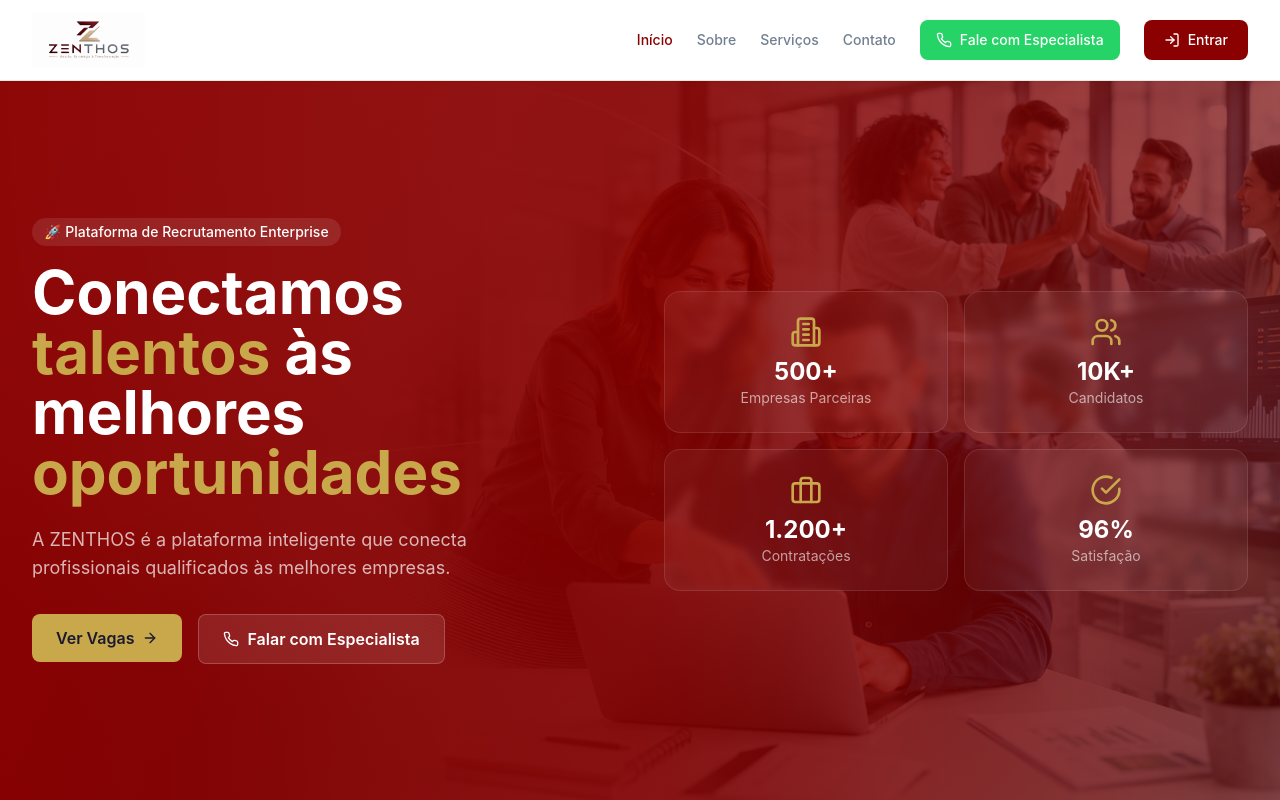
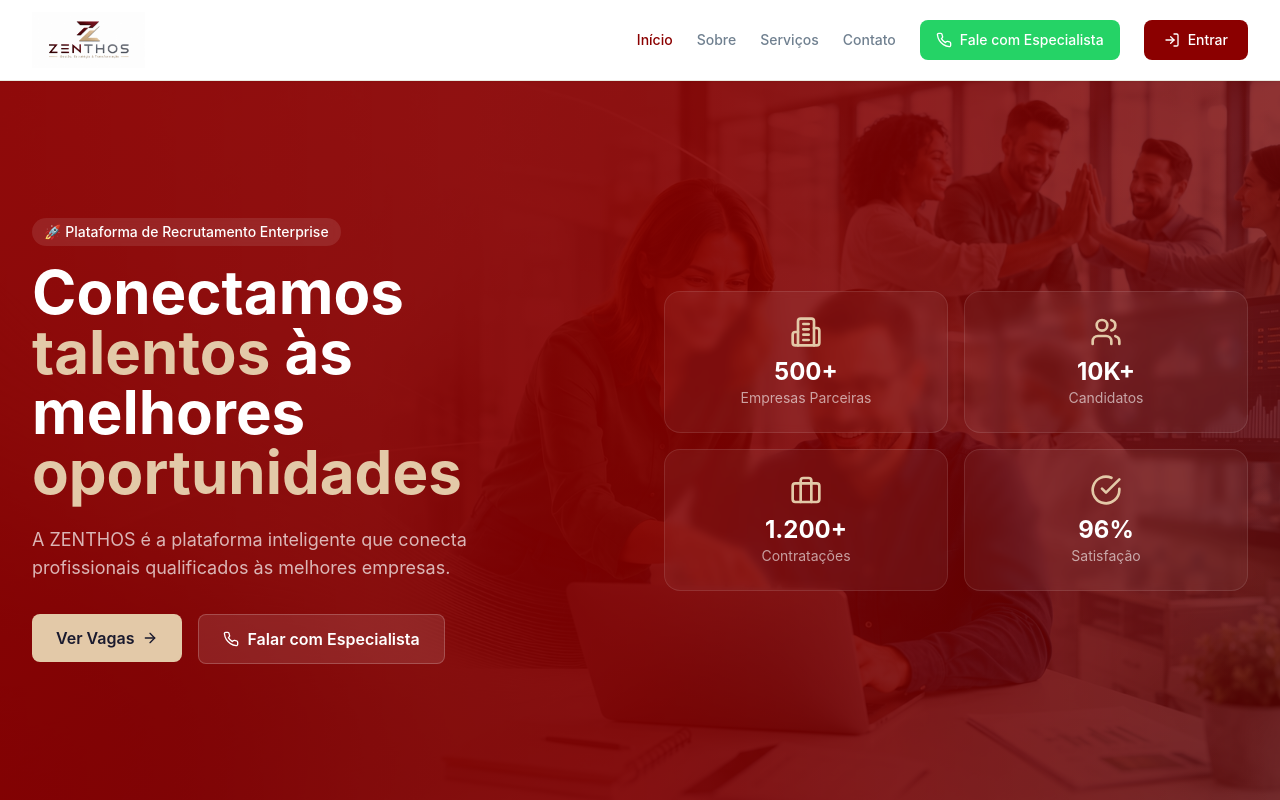
Before and after one commit to trivoroficial/consult_recruit, a Next.js app: page / in a window 1280 px wide. Shown: the top 800 px of the page. Built offline with nearby package versions, Linux system fonts and the light colour scheme.

Commit message:
Update Hero.tsx

```diff
--- a/src/components/home/Hero.tsx
+++ b/src/components/home/Hero.tsx
@@ -10,14 +10,14 @@ const whatsappUrl = `https://wa.me/${whatsappNumber}?text=${encodeURIComponent("
 export function Hero() {
   return (
     <section className="relative bg-gradient-to-br from-[#8B0000] to-[#5C0000] text-white overflow-hidden min-h-[90vh] flex items-center">
-      {/* IMAGEM DE FUNDO */}
+      {/* IMAGEM DE FUNDO COM TRANSPARÊNCIA */}
       <div className="absolute inset-0">
         <img
           src="/recrutamento.png"
           alt="ZENTHOS"
-          className="w-full h-full object-cover opacity-30"
+          className="w-full h-full object-cover opacity-20"
         />
-        <div className="absolute inset-0 bg-gradient-to-r from-[#8B0000]/90 via-[#8B0000]/70 to-transparent"></div>
+        <div className="absolute inset-0 bg-gradient-to-r from-[#8B0000]/80 via-[#8B0000]/60 to-transparent"></div>
       </div>
 
       <div className="relative max-w-7xl mx-auto px-4 sm:px-6 lg:px-8 py-20 lg:py-28 w-full z-10">
@@ -30,15 +30,15 @@ export function Hero() {
             </div>
             <h1 className="text-4xl md:text-5xl lg:text-6xl font-bold leading-tight">
               Conectamos <br />
-              <span className="text-[#C9A84C]">talentos</span> às <br />
-              melhores <span className="text-[#C9A84C]">oportunidades</span>
+              <span className="text-[#E3C9A8]">talentos</span> às <br />
+              melhores <span className="text-[#E3C9A8]">oportunidades</span>
             </h1>
             <p className="text-lg text-white/70 mt-6 max-w-lg">
               A ZENTHOS é a plataforma inteligente que conecta profissionais qualificados às melhores empresas.
             </p>
             <div className="flex flex-wrap gap-4 mt-8">
               <Link href="/login">
-                <button className="px-6 py-3 bg-[#C9A84C] hover:bg-[#B8973A] text-[#1A1A2E] font-semibold rounded-lg transition flex items-center gap-2">
+                <button className="px-6 py-3 bg-[#E3C9A8] hover:bg-[#C9A84C] text-[#1A1A2E] font-semibold rounded-lg transition flex items-center gap-2">
                   Ver Vagas
                   <ArrowRight className="h-4 w-4" />
                 </button>
@@ -54,22 +54,22 @@ export function Hero() {
 
           <div className="grid grid-cols-2 gap-4">
             <div className="bg-white/5 backdrop-blur-sm rounded-2xl p-6 border border-white/10 text-center hover:bg-white/10 transition">
-              <Building2 className="h-8 w-8 text-[#C9A84C] mx-auto mb-2" />
+              <Building2 className="h-8 w-8 text-[#E3C9A8] mx-auto mb-2" />
               <p className="text-2xl font-bold">500+</p>
               <p className="text-sm text-white/60">Empresas Parceiras</p>
             </div>
             <div className="bg-white/5 backdrop-blur-sm rounded-2xl p-6 border border-white/10 text-center hover:bg-white/10 transition">
-              <Users className="h-8 w-8 text-[#C9A84C] mx-auto mb-2" />
+              <Users className="h-8 w-8 text-[#E3C9A8] mx-auto mb-2" />
               <p className="text-2xl font-bold">10K+</p>
               <p className="text-sm text-white/60">Candidatos</p>
             </div>
             <div className="bg-white/5 backdrop-blur-sm rounded-2xl p-6 border border-white/10 text-center hover:bg-white/10 transition">
-              <Briefcase className="h-8 w-8 text-[#C9A84C] mx-auto mb-2" />
+              <Briefcase className="h-8 w-8 text-[#E3C9A8] mx-auto mb-2" />
               <p className="text-2xl font-bold">1.200+</p>
               <p className="text-sm text-white/60">Contratações</p>
             </div>
             <div className="bg-white/5 backdrop-blur-sm rounded-2xl p-6 border border-white/10 text-center hover:bg-white/10 transition">
-              <CheckCircle className="h-8 w-8 text-[#C9A84C] mx-auto mb-2" />
+              <CheckCircle className="h-8 w-8 text-[#E3C9A8] mx-auto mb-2" />
               <p className="text-2xl font-bold">96%</p>
               <p className="text-sm text-white/60">Satisfação</p>
             </div>
```
